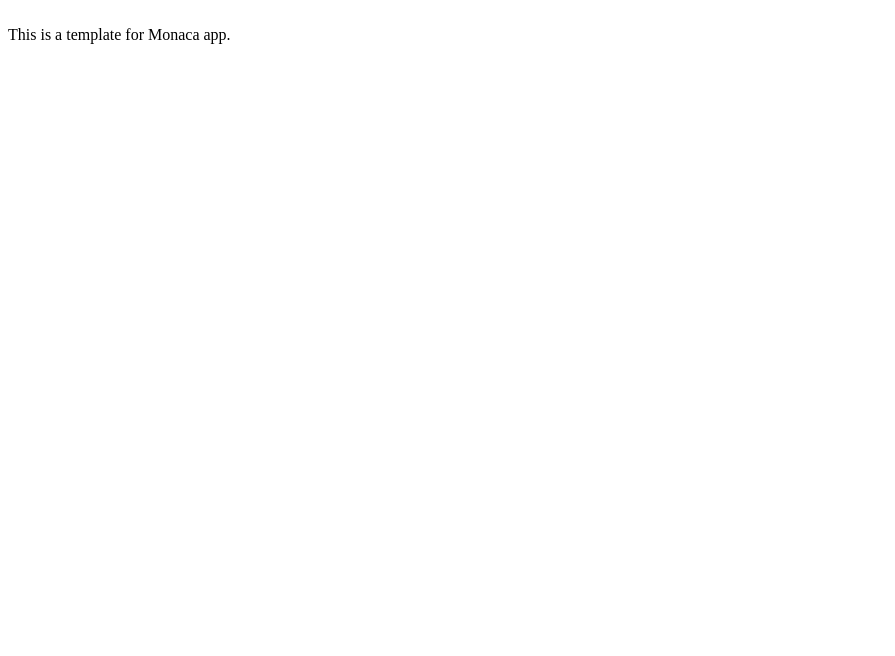
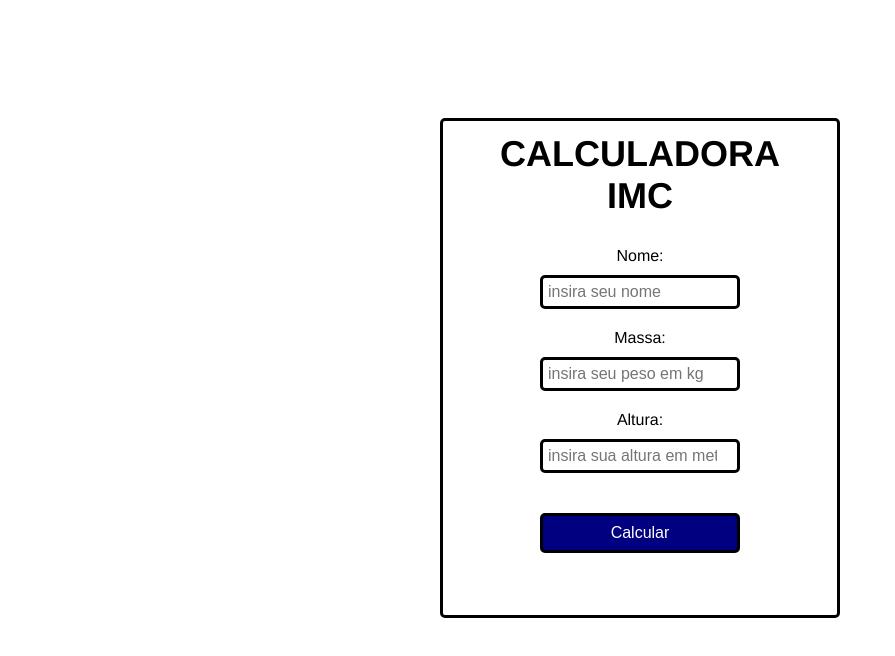
Before and after one commit to zroyyy/IMC, a website: page www/index.html in a window 1280 px wide. Shown: the whole page, without its empty margins (0-895 px from the left). Drawn offline with Linux system fonts and the light colour scheme.

Commit message:
Calculadora de IMC feita

```diff
--- a/www/components/script.js
+++ b/www/components/script.js
@@ -1 +1,28 @@
-// This is a JavaScript file
+function calcIMC(){
+    var peso = document.getElementById('massa').value;
+    var altura = document.getElementById('altura').value;
+    var IMC = peso/(altura*altura);
+    var IMC2 = "";
+    var nome = document.getElementById('nome').value;
+
+    if (IMC < 18.5) {
+        IMC2 = "Abaixo do peso";
+    }
+    else if (IMC >= 18.5 && IMC <= 24.9){
+        IMC2 = "Peso normal";
+    }
+    else if (IMC >= 25 && IMC <= 29.9) {
+        IMC2 = "Sobrepeso";
+    }
+    else if (IMC >= 30 && IMC <= 34.9){
+        IMC2 = "Obesidade Grau I";
+    }
+    else if (IMC >= 35 && IMC <= 39.9) {
+        IMC2 = "Obesidade Grau II";
+    }
+    else{
+        IMC2 = "Obesidade Grau III ou Mórbida";
+    }
+
+    document.getElementById('resultado').textContent = nome + ' seu IMC é igual a: ' + IMC.toFixed(2) + ' e sua classificação é: ' +IMC2;
+}
--- a/www/css/style.css
+++ b/www/css/style.css
@@ -1 +1,92 @@
-/**/
+body {
+  display: flex;
+  flex-direction: column;
+  align-items: center;
+  justify-content: center;
+  height: 90vh;
+  font-family: Helvetica, sans-serif;
+}
+
+.container {
+  display: flex;
+  flex-direction: column;
+  align-items: center;
+  justify-content: center;
+  width: 400px;
+  height: 500px;
+  border: 3px solid black;
+  border-radius: 5px;
+  padding: 20px;
+  box-sizing: border-box;
+  overflow: hidden;
+}
+
+#titulo {
+  font-size: 36px;
+  margin-bottom: 30px;
+  text-align: center;
+}
+
+label {
+  display: block;
+  margin-bottom: 10px;
+}
+
+input {
+  padding: 5px;
+  border: 3px solid black;
+  border-radius: 5px;
+  font-size: 16px;
+  width: 200px;
+  box-sizing: border-box;
+  margin-bottom: 20px;
+}
+
+#btncalcular {
+  background-color: navy;
+  color: #fff;
+  border: none;
+  padding: 8px 16px;
+  font-size: 16px;
+  border-radius: 5px;
+  cursor: pointer;
+  margin-top: 20px;
+  border: 3px solid black;
+}
+
+#btncalcular:hover {
+  background-color: #fff;
+  color: black;
+  border: 3px solid black;
+}
+
+#resultado {
+  font-size: 24px;
+  text-align: center;
+  margin-top: 30px;
+}
+
+@media screen and (max-width: 768px) {
+  #titulo {
+    font-size: 24px;
+    margin-bottom: 20px;
+  }
+
+  input {
+    font-size: 14px;
+    margin-bottom: 10px;
+    width: 100%;
+    max-width: 300px;
+  }
+
+  #btncalcular {
+    font-size: 16px;
+    padding: 8px 16px;
+    margin-top: 10px;
+  }
+
+  #resultado {
+    font-size: 18px;
+    margin-top: 20px;
+  }
+}
--- a/www/index.html
+++ b/www/index.html
@@ -7,11 +7,23 @@
     <script src="components/loader.js"></script>
     <link rel="stylesheet" href="components/loader.css">
     <link rel="stylesheet" href="css/style.css">
-    <script>
-    </script>
+    <script type="text/javascript" src="components/script.js"></script>
 </head>
 <body>
-	<br />
-    This is a template for Monaca app.
+    <div class="container">
+    <h1 id="titulo">CALCULADORA IMC</h1>
+    <label for="">Nome:</label>
+    <input type="text" placeholder="insira seu nome" id="nome">
+
+    <label for="inputmassa" id="lMassa">Massa:</label>
+    <input type="number" name="inputmassa" placeholder="insira seu peso em kg" id="massa" step="0.1">
+
+    <label for="" id="lAltura">Altura:</label>
+    <input type="number" placeholder="insira sua altura em metros" id="altura" step="0.01">
+
+    <input type="button" value="Calcular" id="btncalcular" onclick="calcIMC()">
+
+    <p id="resultado"></p>
+    </div>
 </body>
 </html>
```
